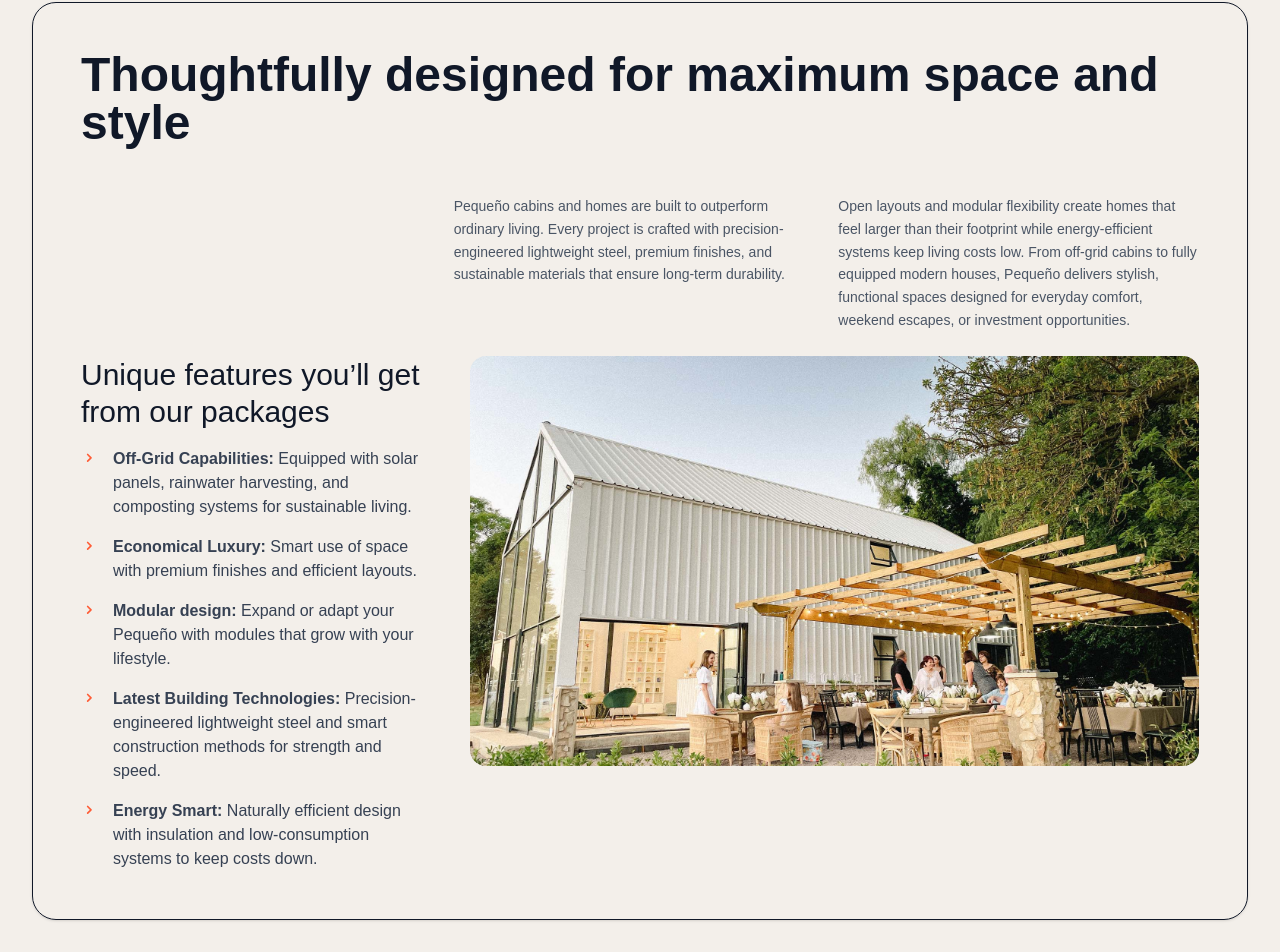
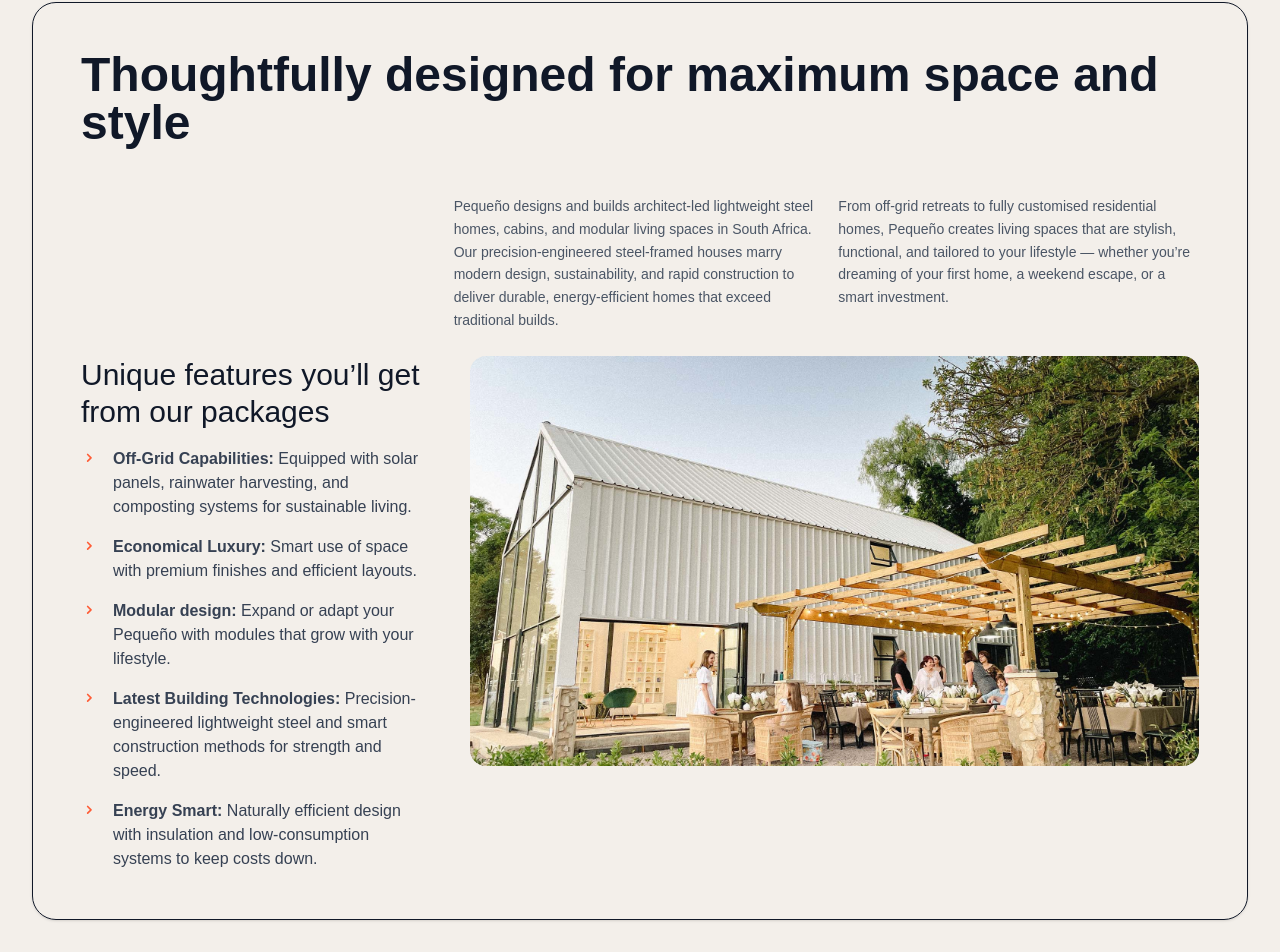
Before and after one commit to Marco1993-M/pequeno, a Next.js app: page / in a window 1280 px wide. Shown: the part 1152-2104 px from the top of the page. Built offline with nearby package versions, Linux system fonts and the light colour scheme.

Commit message:
Revise description for Pequeño homes and cabins
Updated the description text for Pequeño's offerings to better highlight their features and benefits.

```diff
--- a/src/components/SocialProofStrip.js
+++ b/src/components/SocialProofStrip.js
@@ -71,16 +71,10 @@ export default function SocialProofStrip() {
 <div className="grid grid-cols-1 md:grid-cols-3 mb-6">
   <div className="col-start-2 col-span-2 grid grid-cols-1 md:grid-cols-2 gap-6 justify-items-end text-gray-600 text-sm leading-relaxed">
     <p>
-     Pequeño cabins and homes are built to outperform ordinary living.
-     Every project is crafted with precision-engineered lightweight steel, premium finishes,
-     and sustainable materials that ensure long-term durability.
+     Pequeño designs and builds architect-led lightweight steel homes, cabins, and modular living spaces in South Africa. Our precision-engineered steel-framed houses marry modern design, sustainability, and rapid construction to deliver durable, energy-efficient homes that exceed traditional builds.
     </p>
     <p>
-      Open layouts and modular flexibility create homes that feel larger than their footprint
-      while energy-efficient systems keep living costs low.
-      From off-grid cabins to fully equipped modern houses, Pequeño delivers stylish,
-      functional spaces designed for everyday comfort,
-      weekend escapes, or investment opportunities.
+      From off-grid retreats to fully customised residential homes, Pequeño creates living spaces that are stylish, functional, and tailored to your lifestyle — whether you’re dreaming of your first home, a weekend escape, or a smart investment.
     </p>
   </div>
 </div>
```
